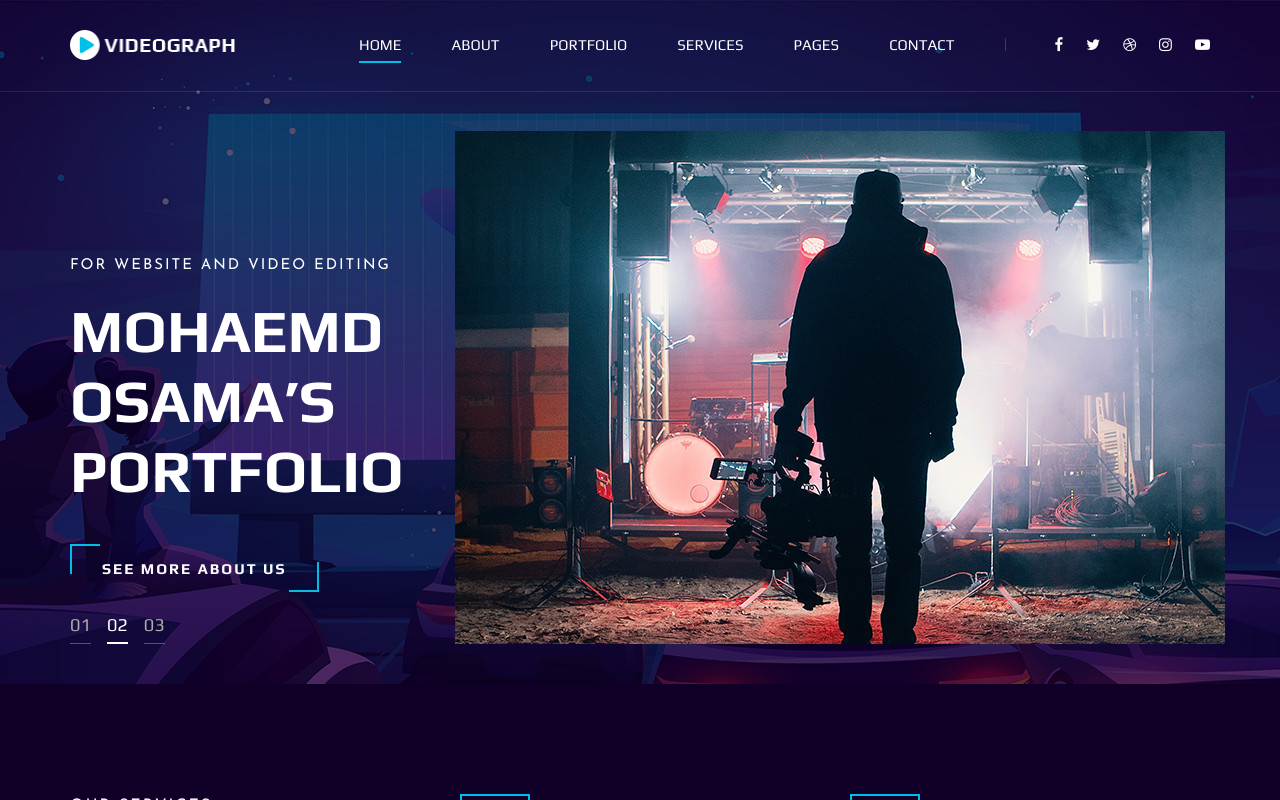
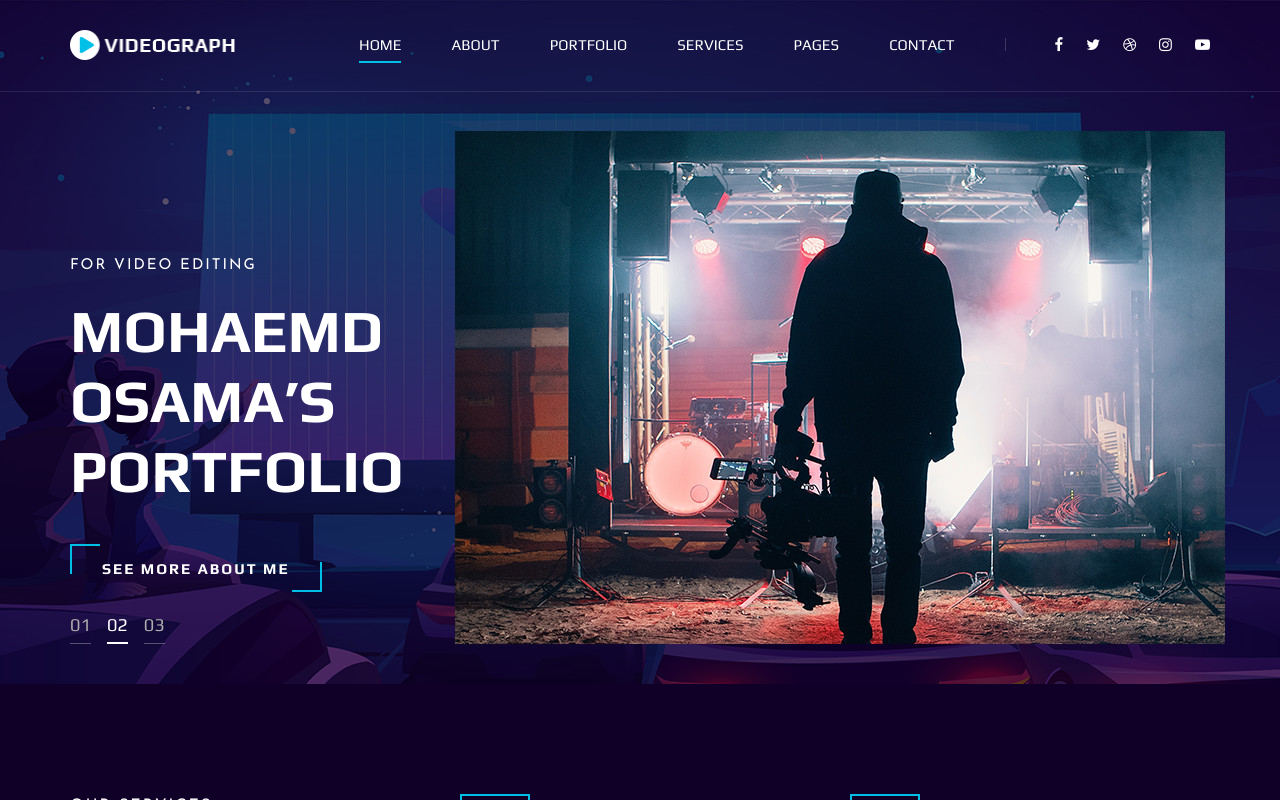
Before and after one commit to mohamedosama-1999/mohamedosama-1999.github.io, a plain HTML site: page index.html in a window 1280 px wide. Both pictures are taken after a click on the link "MEET OUR TEAM". Shown: the top 800 px of the page. Drawn offline with Linux system fonts and the light colour scheme.

Commit message:
update socials

```diff
--- a/index.html
+++ b/index.html
@@ -3,8 +3,8 @@
 
 <head>
     <meta charset="UTF-8">
-    <meta name="description" content="Videograph Template">
-    <meta name="keywords" content="Videograph, unica, creative, html">
+    <meta name="description" content="MOHAMED OSAMA Template">
+    <meta name="keywords" content="MOHAMED OSAMA, unica, creative, html">
     <meta name="viewport" content="width=device-width, initial-scale=1.0">
     <meta http-equiv="X-UA-Compatible" content="ie=edge">
     <title>Videograph | Template</title>
@@ -81,9 +81,9 @@
                     <div class="row">
                         <div class="col-lg-6">
                             <div class="hero__text">
-                                <span>For website and video editing</span>
+                                <span>FOR MOTION GRAPHIC VIDEOS </span>
                                 <h2>Mohamed Osama’s Portfolio</h2>
-                                <a href="#" class="primary-btn">See more about us</a>
+                                <a href="#" class="primary-btn">SEE MORE ABOUT ME</a>
                             </div>
                         </div>
                     </div>
@@ -94,9 +94,9 @@
                     <div class="row">
                         <div class="col-lg-6">
                             <div class="hero__text">
-                                <span>For website and video editing</span>
+                                <span>FOR VIDEO EDITING</span>
                                 <h2>Mohaemd Osama’s Portfolio</h2>
-                                <a href="#" class="primary-btn">See more about us</a>
+                                <a href="#" class="primary-btn">SEE MORE ABOUT ME</a>
                             </div>
                         </div>
                     </div>
@@ -107,9 +107,9 @@
                     <div class="row">
                         <div class="col-lg-6">
                             <div class="hero__text">
-                                <span>For website and video editing</span>
+                                <span>SOCIAL MEDIA SPECIALISING</span>
                                 <h2>Mohamed Osama’s Portfolio</h2>
-                                <a href="#" class="primary-btn">See more about us</a>
+                                <a href="#" class="primary-btn">SEE MORE ABOUT ME</a>
                             </div>
                         </div>
                     </div>
@@ -321,7 +321,7 @@
                             <div class="team__item__social">
                                 <a href="#"><i class="fa fa-facebook"></i></a>
                                 <a href="#"><i class="fa fa-twitter"></i></a>
-                                <a href="#"><i class="fa fa-dribbble"></i></a>
+                                <a href="#"><i class="fa <a href="https://www.tiktok.com/@abo7amra" target="_blank"><i class="fa fa-dribbble"></i></a>"></i></a>
                                 <a href="#"><i class="fa fa-instagram"></i></a>
                             </div>
                         </div>
@@ -500,7 +500,7 @@
                             <a href="#"><i class="fa fa-twitter"></i></a>
                             <a href="#"><i class="fa fa-dribbble"></i></a>
                             <a href="#"><i class="fa fa-instagram"></i></a>
-                            <a href="#"><i class="fa fa-youtube-play"></i></a>
+                            <a href="#"><i class="fa <a href="https://www.youtube.com/@mohamedosama_1999" target="_blank"><i class="fa fa-youtube"></i></a>-play"></i></a>
                         </div>
                     </div>
                 </div>
```
Also changed, not shown: contact.html (+2 -2 lines).
